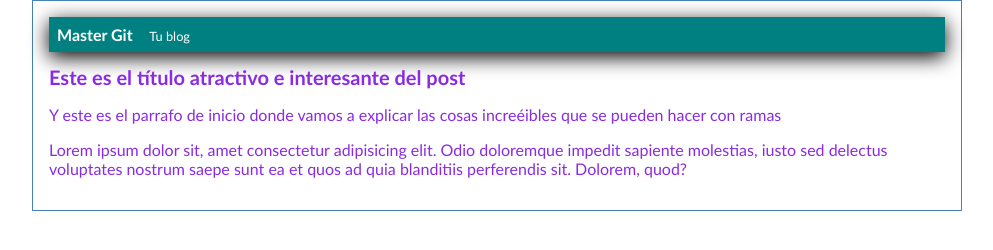
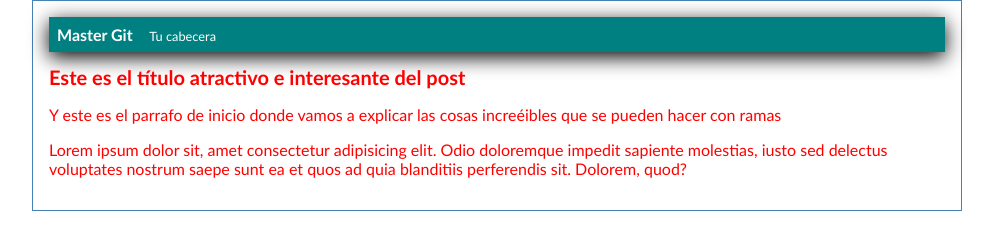
Before and after one commit to dilver16/blog, a plain HTML site: page blog.html in a window 1280 px wide. Shown: the whole page, without its empty margins (143-1136 px from the left). Drawn offline with Linux system fonts and the light colour scheme.

Commit message:
cambio de cabecera y color

```diff
--- a/blog.html
+++ b/blog.html
@@ -11,7 +11,7 @@
 
 
         <div id="cabecera">
-            Master Git <span id="tagline">Tu blog</span>
+            Master Git <span id="tagline">Tu cabecera</span>
         </div>
         <div id="post">
             <h1>Este es el título atractivo e interesante del post</h1>
--- a/css/estilos.css
+++ b/css/estilos.css
@@ -1,7 +1,7 @@
 body{
     text-align: center;
     font-family:'Trebuchet MS', 'Lucida Sans Unicode', 'Lucida Grande', 'Lucida Sans', Arial, sans-serif ;
-    color: blueviolet;
+    color: red;
     font-size:16px;
     margin: 0;
     padding: 0;
```
